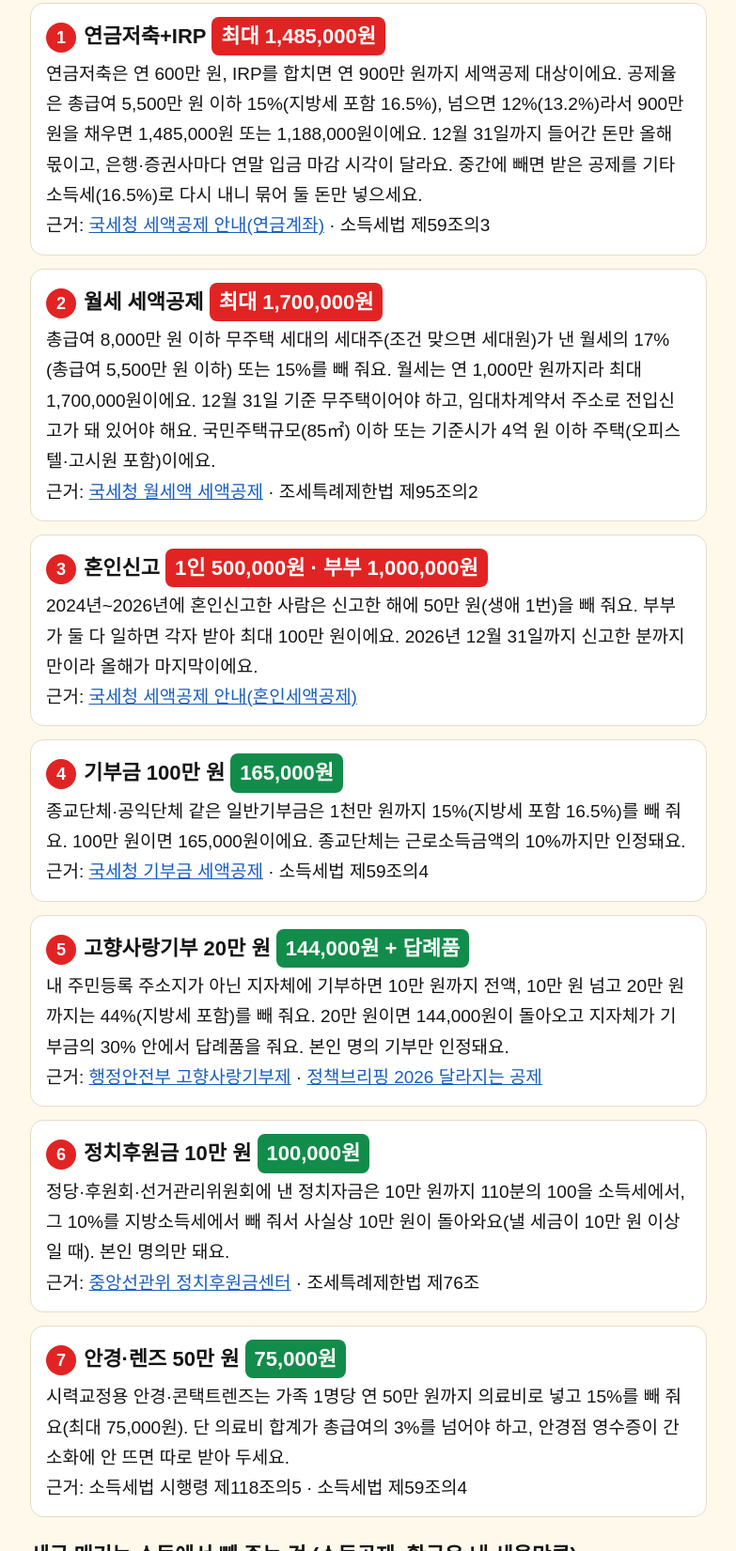
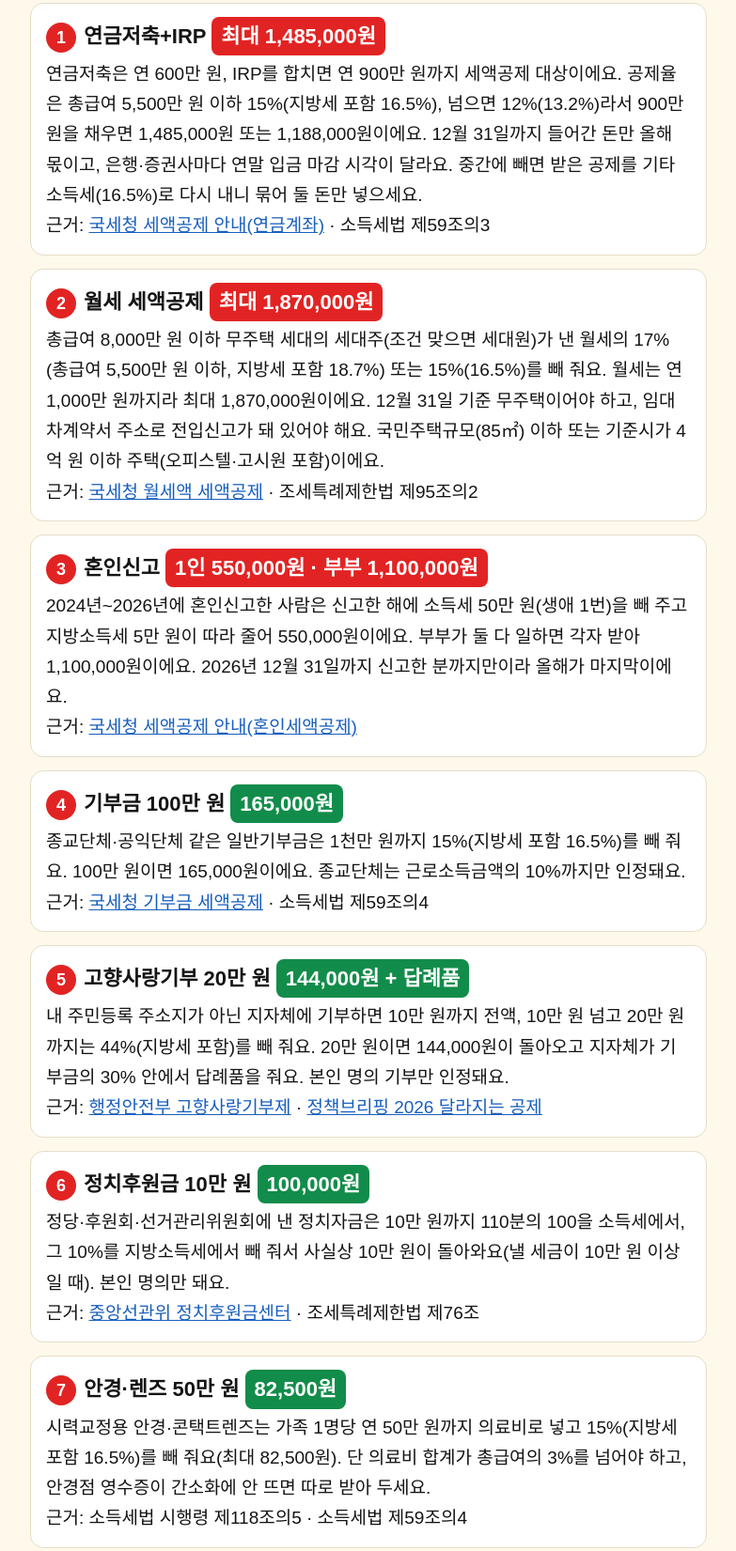
Before and after one commit to pefp96-web/safeshorts-site, a plain HTML site: page yearend-10.html in a window 1280 px wide. Shown: the part 355-2006 px from the top of the page at 94% size, without its empty margins (248-1031 px from the left). Drawn offline with Linux system fonts and the light colour scheme.

Commit message:
지원금 알리미: 연말정산 10가지 금액 지방세 포함 기준 통일

```diff
--- a/yearend-10.html
+++ b/yearend-10.html
@@ -1,7 +1,7 @@
 <!doctype html>
 <html lang="ko"><head><meta charset="utf-8"><meta name="viewport" content="width=device-width,initial-scale=1">
 <title>직장인 연말정산, 12월 31일 지나면 날리는 10가지 (2026년 귀속, 11월 확인) | 지원금 알리미</title>
-<meta name="description" content="연금저축+IRP 900만 원이면 최대 1,485,000원, 월세 세액공제 최대 1,700,000원, 혼인세액공제 2026년 신고분까지 1인 50만 원, 고향사랑기부 20만 원에 144,000원, 정치후원금 10만 원에 100,000원, 카드·전통시장·대중교통·주택청약 소득공제까지 12월 31일 전에 챙길 10가지.">
+<meta name="description" content="연금저축+IRP 900만 원이면 최대 1,485,000원, 월세 세액공제 최대 1,870,000원, 혼인세액공제 2026년 신고분까지 1인 550,000원, 고향사랑기부 20만 원에 144,000원, 정치후원금 10만 원에 100,000원, 카드·전통시장·대중교통·주택청약 소득공제까지 12월 31일 전에 챙길 10가지.">
 <style>
 body{font-family:Pretendard,"Malgun Gothic",sans-serif;max-width:720px;margin:0 auto;padding:20px 16px 60px;background:#FFF9EC;color:#141414;font-size:19px;line-height:1.7}
 h1{font-size:30px;line-height:1.35;margin:10px 0 6px}h1 b{color:#E22323}
@@ -18,11 +18,11 @@ a{color:#195FBE;word-break:break-all}
 <div class="card"><h2><span class="n">1</span>연금저축+IRP <span class="v r">최대 1,485,000원</span></h2>
 연금저축은 연 600만 원, IRP를 합치면 연 900만 원까지 세액공제 대상이에요. 공제율은 총급여 5,500만 원 이하 15%(지방세 포함 16.5%), 넘으면 12%(13.2%)라서 900만 원을 채우면 1,485,000원 또는 1,188,000원이에요. 12월 31일까지 들어간 돈만 올해 몫이고, 은행·증권사마다 연말 입금 마감 시각이 달라요. 중간에 빼면 받은 공제를 기타소득세(16.5%)로 다시 내니 묶어 둘 돈만 넣으세요.<br>
 근거: <a href="https://www.nts.go.kr/nts/cm/cntnts/cntntsView.do?cntntsId=7875">국세청 세액공제 안내(연금계좌)</a> · 소득세법 제59조의3</div>
-<div class="card"><h2><span class="n">2</span>월세 세액공제 <span class="v r">최대 1,700,000원</span></h2>
-총급여 8,000만 원 이하 무주택 세대의 세대주(조건 맞으면 세대원)가 낸 월세의 17%(총급여 5,500만 원 이하) 또는 15%를 빼 줘요. 월세는 연 1,000만 원까지라 최대 1,700,000원이에요. 12월 31일 기준 무주택이어야 하고, 임대차계약서 주소로 전입신고가 돼 있어야 해요. 국민주택규모(85㎡) 이하 또는 기준시가 4억 원 이하 주택(오피스텔·고시원 포함)이에요.<br>
+<div class="card"><h2><span class="n">2</span>월세 세액공제 <span class="v r">최대 1,870,000원</span></h2>
+총급여 8,000만 원 이하 무주택 세대의 세대주(조건 맞으면 세대원)가 낸 월세의 17%(총급여 5,500만 원 이하, 지방세 포함 18.7%) 또는 15%(16.5%)를 빼 줘요. 월세는 연 1,000만 원까지라 최대 1,870,000원이에요. 12월 31일 기준 무주택이어야 하고, 임대차계약서 주소로 전입신고가 돼 있어야 해요. 국민주택규모(85㎡) 이하 또는 기준시가 4억 원 이하 주택(오피스텔·고시원 포함)이에요.<br>
 근거: <a href="https://www.nts.go.kr/nts/cm/cntnts/cntntsView.do?cntntsId=239025&mi=40634">국세청 월세액 세액공제</a> · 조세특례제한법 제95조의2</div>
-<div class="card"><h2><span class="n">3</span>혼인신고 <span class="v r">1인 500,000원 · 부부 1,000,000원</span></h2>
-2024년~2026년에 혼인신고한 사람은 신고한 해에 50만 원(생애 1번)을 빼 줘요. 부부가 둘 다 일하면 각자 받아 최대 100만 원이에요. 2026년 12월 31일까지 신고한 분까지만이라 올해가 마지막이에요.<br>
+<div class="card"><h2><span class="n">3</span>혼인신고 <span class="v r">1인 550,000원 · 부부 1,100,000원</span></h2>
+2024년~2026년에 혼인신고한 사람은 신고한 해에 소득세 50만 원(생애 1번)을 빼 주고 지방소득세 5만 원이 따라 줄어 550,000원이에요. 부부가 둘 다 일하면 각자 받아 1,100,000원이에요. 2026년 12월 31일까지 신고한 분까지만이라 올해가 마지막이에요.<br>
 근거: <a href="https://www.nts.go.kr/nts/cm/cntnts/cntntsView.do?cntntsId=7875">국세청 세액공제 안내(혼인세액공제)</a></div>
 <div class="card"><h2><span class="n">4</span>기부금 100만 원 <span class="v">165,000원</span></h2>
 종교단체·공익단체 같은 일반기부금은 1천만 원까지 15%(지방세 포함 16.5%)를 빼 줘요. 100만 원이면 165,000원이에요. 종교단체는 근로소득금액의 10%까지만 인정돼요.<br>
@@ -33,11 +33,11 @@ a{color:#195FBE;word-break:break-all}
 <div class="card"><h2><span class="n">6</span>정치후원금 10만 원 <span class="v">100,000원</span></h2>
 정당·후원회·선거관리위원회에 낸 정치자금은 10만 원까지 110분의 100을 소득세에서, 그 10%를 지방소득세에서 빼 줘서 사실상 10만 원이 돌아와요(낼 세금이 10만 원 이상일 때). 본인 명의만 돼요.<br>
 근거: <a href="https://www.give.go.kr/portal/main/contents.do?menuNo=200027">중앙선관위 정치후원금센터</a> · 조세특례제한법 제76조</div>
-<div class="card"><h2><span class="n">7</span>안경·렌즈 50만 원 <span class="v">75,000원</span></h2>
-시력교정용 안경·콘택트렌즈는 가족 1명당 연 50만 원까지 의료비로 넣고 15%를 빼 줘요(최대 75,000원). 단 의료비 합계가 총급여의 3%를 넘어야 하고, 안경점 영수증이 간소화에 안 뜨면 따로 받아 두세요.<br>
+<div class="card"><h2><span class="n">7</span>안경·렌즈 50만 원 <span class="v">82,500원</span></h2>
+시력교정용 안경·콘택트렌즈는 가족 1명당 연 50만 원까지 의료비로 넣고 15%(지방세 포함 16.5%)를 빼 줘요(최대 82,500원). 단 의료비 합계가 총급여의 3%를 넘어야 하고, 안경점 영수증이 간소화에 안 뜨면 따로 받아 두세요.<br>
 근거: 소득세법 시행령 제118조의5 · 소득세법 제59조의4</div>
 <h2 style="font-size:22px;margin-top:22px">세금 매기는 소득에서 빼 주는 것 (소득공제, 환급은 내 세율만큼)</h2>
-<div class="card"><h2><span class="n">8</span>카드 25% 넘게 쓰면 <span class="v b">공제 한도 3,000,000원</span></h2>
+<div class="card"><h2><span class="n">8</span>카드 25% 넘게 쓰면 <span class="v b">한도 3,000,000원</span></h2>
 신용카드·체크카드·현금영수증은 1년 사용액이 총급여의 25%를 넘는 부분부터 공제돼요. 신용카드 15%, 체크카드·현금영수증 30%라서 이미 25%를 넘었다면 남은 달은 체크카드가 유리해요. 기본 한도는 총급여 7,000만 원 이하 300만 원(자녀 1명 350만, 2명 이상 400만), 넘으면 250만 원이에요.<br>
 근거: <a href="https://www.korea.kr/multi/visualNewsView.do?newsId=148974171">정책브리핑(국세청) 13월의 월급</a> · 조세특례제한법 제126조의2</div>
 <div class="card"><h2><span class="n">9</span>전통시장·대중교통 <span class="v b">추가 한도 3,000,000원</span></h2>
@@ -46,5 +46,5 @@ a{color:#195FBE;word-break:break-all}
 <div class="card"><h2><span class="n">10</span>주택청약 300만 원 <span class="v b">공제 1,200,000원</span></h2>
 총급여 7,000만 원 이하 무주택 세대주(와 배우자)는 주택청약종합저축에 넣은 돈 연 300만 원까지 40%, 최대 120만 원을 소득에서 빼 줘요. 12월 31일 기준 무주택이어야 하고 은행에 무주택확인서를 내야 해요.<br>
 근거: <a href="https://www.nts.go.kr/nts/cm/cntnts/cntntsView.do?cntntsId=239022&mi=40610">국세청 주택마련저축 소득공제</a> · 조세특례제한법 제87조</div>
-<p class="note">예상 환급액은 홈택스 → 장려금·연말정산·기부금 → 연말정산 미리보기에서 바로 계산돼요. 협찬·제휴 문의: pefp96@gmail.com · 고친 기록: 2026-11-15 처음 작성.</p>
+<p class="note">예상 환급액은 홈택스 → 장려금·연말정산·기부금 → 연말정산 미리보기에서 바로 계산돼요. 협찬·제휴 문의: pefp96@gmail.com · 고친 기록: 2026-11-15 처음 작성, 같은 날 월세·혼인·안경 금액을 지방세 포함 기준으로 통일.</p>
 </body></html>
```
